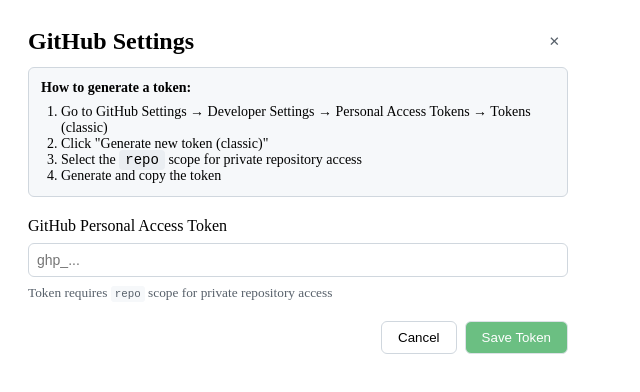
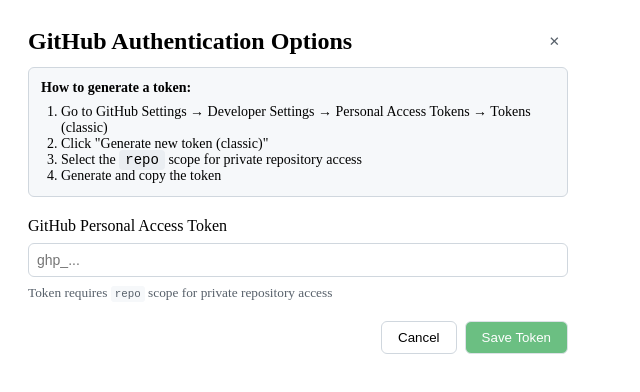
Before and after one commit to arthur-zhuk/github-pr-assistant, a Next.js app: page /extension in a window 1280 px wide. Shown: the top 392 px of the page, without its empty margins (0-640 px from the left). Built offline with nearby package versions, Linux system fonts and the light colour scheme.

Commit message:
Change GitHub Settings to GitHub Authentication Options and add PR template

```diff
--- a/components/Settings.tsx
+++ b/components/Settings.tsx
@@ -1,6 +1,4 @@
 import React, { useState } from "react";
-import { chrome } from "chrome-extension-options";
-import { validateGitHubToken } from "@/githubService";
 
 interface SettingsProps {
   onTokenSave: (token: string) => void;
@@ -25,10 +23,17 @@
 
     setSaving(true);
     try {
-      onTokenSave(token);
+      // Basic validation only
+      if (token.length < 30) {
+        setError("Token appears to be too short - GitHub tokens are typically longer");
+        return;
+      }
+
+      // Skip network validation and just pass the token to the parent
+      onTokenSave(token.trim());
     } catch (err) {
-      setError("Failed to save token");
-      console.error(err);
+      setError(err instanceof Error ? err.message : "Failed to save token");
+      console.error("Error in Settings component:", err);
     } finally {
       setSaving(false);
     }
@@ -50,7 +55,7 @@
           alignItems: "center",
         }}
       >
-        <h2 style={{ margin: 0 }}>GitHub Settings</h2>
+        <h2 style={{ margin: 0 }}>GitHub Authentication Options</h2>
         <button
           onClick={onCancel}
           style={{
```
